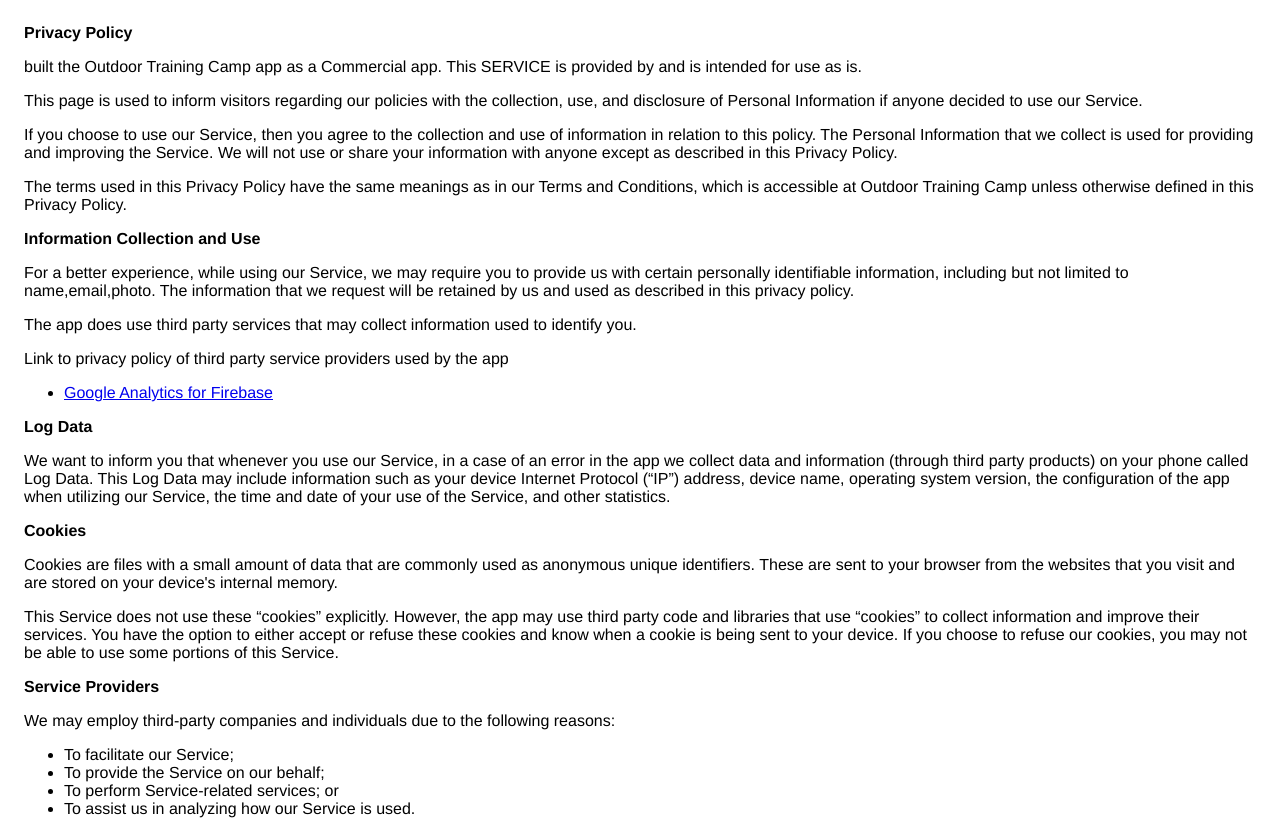
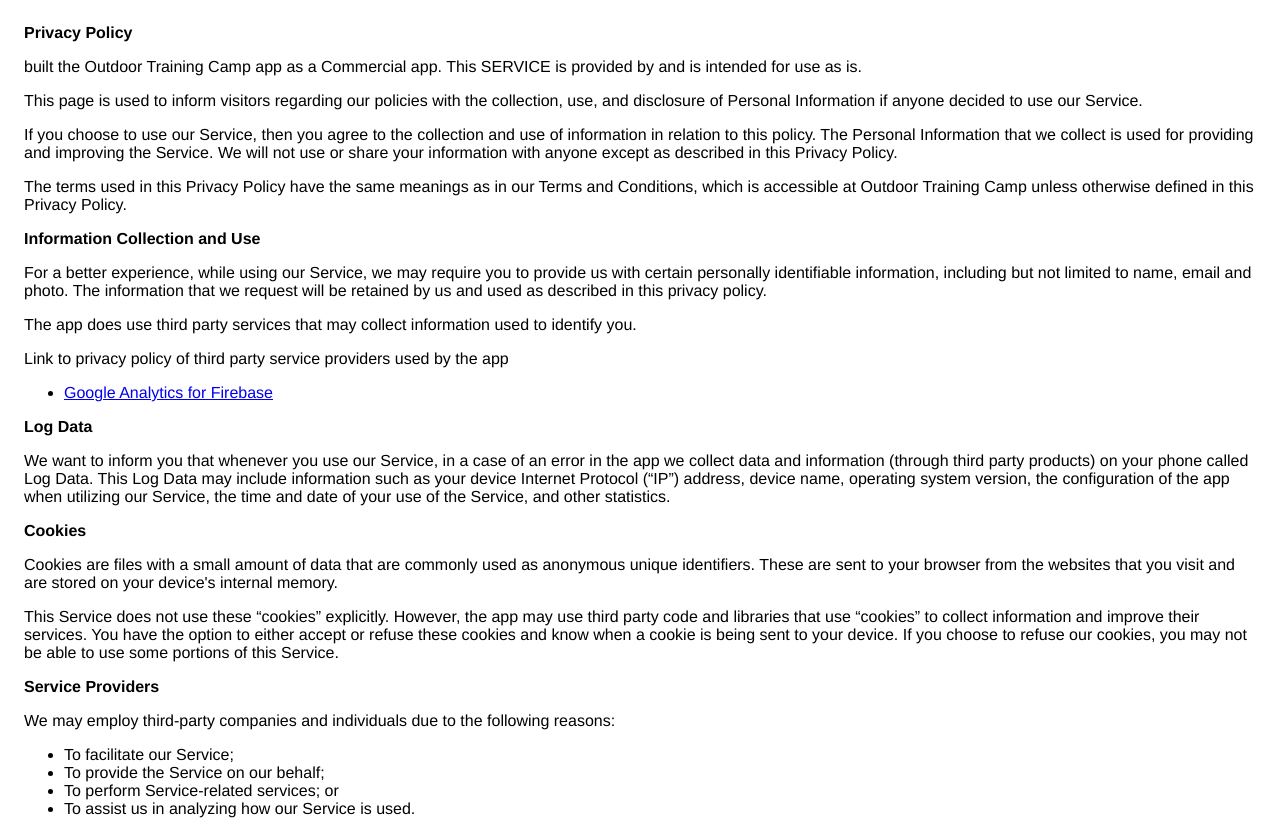
Before and after one commit to glourenco/glourenco.github.io, a plain HTML site: page otc.privacy.html in a window 1280 px wide. Shown: the top 821 px of the page. Drawn offline with Linux system fonts and the light colour scheme.

Commit message:
Update otc.privacy.html

```diff
--- a/otc.privacy.html
+++ b/otc.privacy.html
@@ -29,7 +29,7 @@
                 </p> <p><strong>Information Collection and Use</strong></p> <p>
                   For a better experience, while using our Service, we
                   may require you to provide us with certain personally
-                  identifiable information, including but not limited to name,email,photo. The information that
+                  identifiable information, including but not limited to name, email and photo. The information that
                   we request will be retained by us and used as described in this privacy policy.
                 </p> <div><p>
                     The app does use third party services that may collect
```
